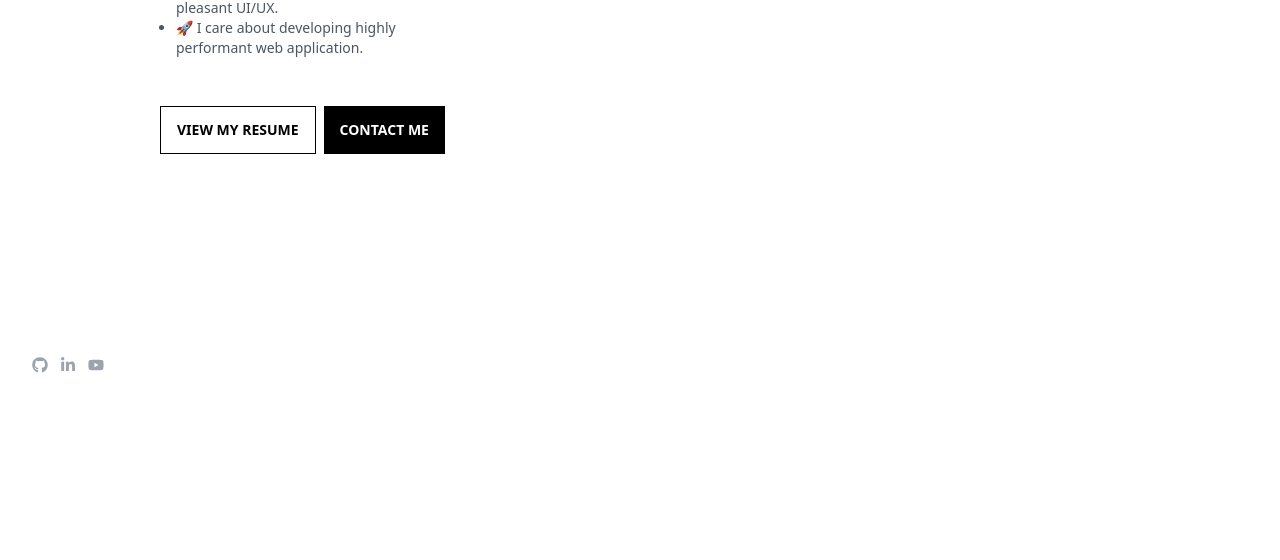
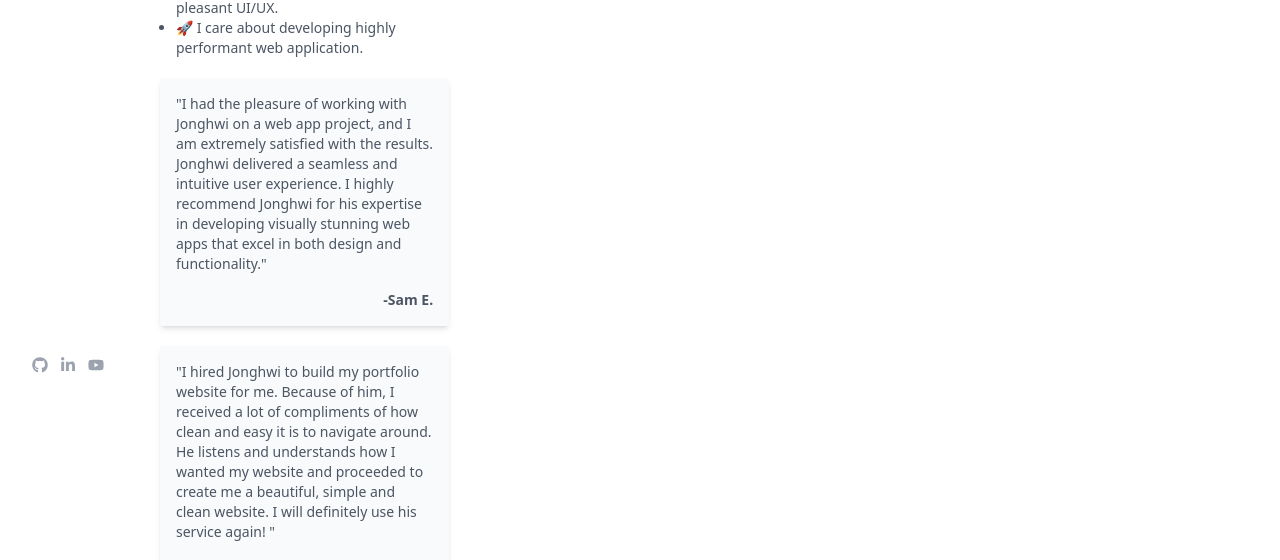
Before and after one commit to bellhwi/jonghwikim, a React (Create React App) app: page /about in a window 1280 px wide. Shown: the part 379-939 px from the top of the page. Before the commit the page ends 800 px from the top, so only its background shows below. Built offline with nearby package versions, Linux system fonts and the light colour scheme.

Commit message:
Add testimonials

```diff
--- a/src/index.css
+++ b/src/index.css
@@ -72,7 +72,7 @@ body {
   color: #023e8a;
 }
 
-/* Old Badges
+/*
 .TAILWIND {
   @include badgeColor(#5bc0be);
 }
--- a/src/index.scss
+++ b/src/index.scss
@@ -67,7 +67,7 @@ body {
   @include badgeColor(#023e8a);
 }
 
-/* Old Badges
+/*
 .TAILWIND {
   @include badgeColor(#5bc0be);
 }
--- a/src/pages/About.jsx
+++ b/src/pages/About.jsx
@@ -44,6 +44,31 @@ function About() {
               🚀 I care about developing highly performant web application.
             </li>
           </ul>
+          <div class='shadow-md bg-gray-50 rounded-sm p-4 mt-5'>
+            <p class='text-xs sm:text-sm text-gray-600'>
+              "I had the pleasure of working with Jonghwi on a web app project,
+              and I am extremely satisfied with the results. Jonghwi delivered a
+              seamless and intuitive user experience. I highly recommend Jonghwi
+              for his expertise in developing visually stunning web apps that
+              excel in both design and functionality."
+            </p>
+            <p class='text-xs sm:text-sm text-gray-600 font-bold mt-4 text-right'>
+              -Sam E.
+            </p>
+          </div>
+          <div class='shadow-md bg-gray-50 rounded-sm p-4 mt-5'>
+            <p class='text-xs sm:text-sm text-gray-600'>
+              "I hired Jonghwi to build my portfolio website for me. Because of
+              him, I received a lot of compliments of how clean and easy it is
+              to navigate around. He listens and understands how I wanted my
+              website and proceeded to create me a beautiful, simple and clean
+              website. I will definitely use his service again! "
+            </p>
+            <p class='text-xs sm:text-sm text-gray-600 font-bold mt-4 text-right'>
+              -Annie S.
+            </p>
+          </div>
+
           <div className='flex mt-12'>
             <a
               className='btn text-xs sm:text-sm rounded-none border border-black bg-transparent text-black hover:bg-transparent'
@@ -63,6 +88,7 @@ function About() {
             </a>
           </div>
         </div>
+
         <div className='max-w-screen-sm w-4/5 mx-auto lg:w-full lg:m-0'>
           <img
             className='profile-img relative'
```
